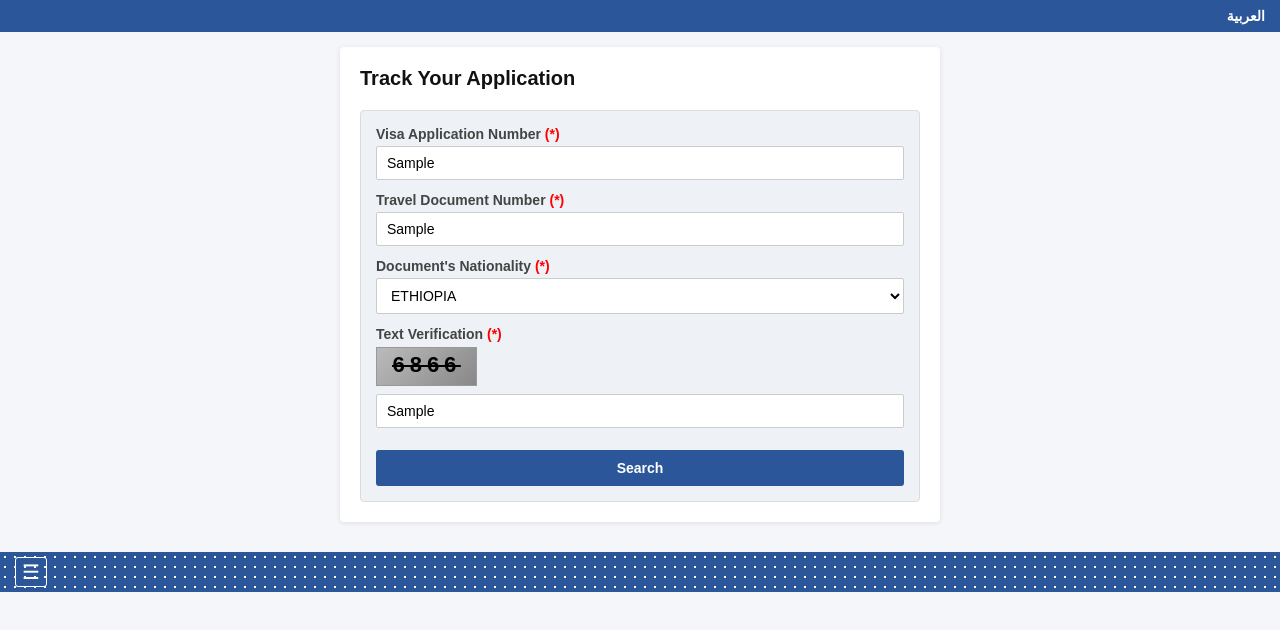
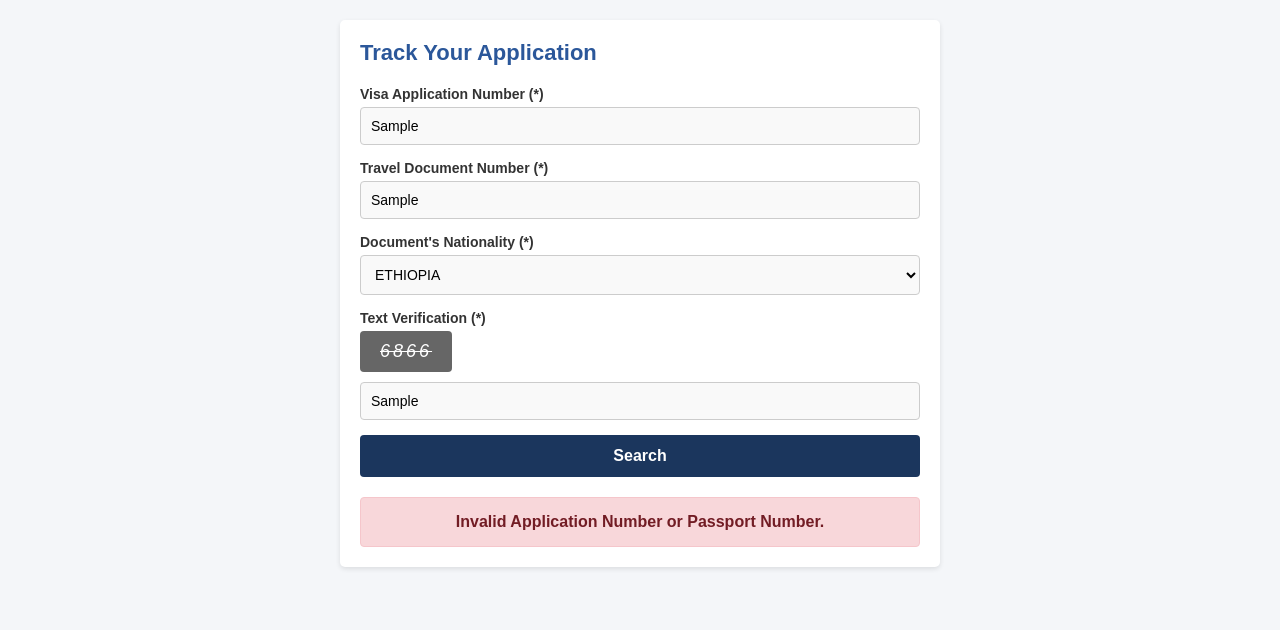
Before and after one commit to a01226596-collab/Visa-Verifier, a website: page index.html in a window 1280 px wide. Both pictures are taken after typing "Sample", "Sample", "Sample" into the empty fields and a click on the button "Search". Drawn offline with Linux system fonts and the light colour scheme; no server answers.

Commit message:
Update index.html

```diff
--- a/index.html
+++ b/index.html
@@ -15,245 +15,141 @@
             background-color: #f4f6f9;
             color: #333;
         }
-        .header-bar {
-            background-color: #2b579a;
+        .container {
+            max-width: 600px;
+            margin: 20px auto;
+            background: #fff;
+            padding: 20px;
+            border-radius: 5px;
+            box-shadow: 0 2px 5px rgba(0,0,0,0.1);
+        }
+        h2 {
+            margin-bottom: 20px;
+            font-size: 22px;
+            color: #2b579a;
+        }
+        .form-group {
+            margin-bottom: 15px;
+        }
+        label {
+            display: block;
+            margin-bottom: 5px;
+            font-size: 14px;
+            font-weight: bold;
+            color: #333;
+        }
+        input[type="text"], select {
+            width: 100%;
+            padding: 10px;
+            border: 1px solid #ccc;
+            border-radius: 4px;
+            font-size: 14px;
+            background-color: #f9f9f9;
+        }
+        .captcha-box {
+            display: flex;
+            align-items: center;
+            margin-bottom: 10px;
+        }
+        .captcha-img {
+            background: #666;
+            color: #fff;
+            padding: 10px 20px;
+            font-size: 18px;
+            font-style: italic;
+            letter-spacing: 3px;
+            border-radius: 4px;
+            user-select: none;
+            text-decoration: line-through;
+        }
+        .search-btn {
+            background-color: #1b365d;
             color: white;
-            padding: 8px 15px;
-            text-align: right;
-            font-size: 14px;
-        }
-        .header-bar a {
-            color: white;
-            text-decoration: none;
+            border: none;
+            padding: 12px 20px;
+            width: 100%;
+            font-size: 16px;
+            border-radius: 4px;
+            cursor: pointer;
             font-weight: bold;
         }
-        .container {
-            max-width: 600px;
-            margin: 15px auto;
-            background: #fff;
-            padding: 20px;
-            border-radius: 4px;
-            box-shadow: 0 1px 5px rgba(0,0,0,0.1);
+        .search-btn:hover {
+            background-color: #132743;
         }
-        h2 {
-            font-size: 20px;
-            color: #111;
-            margin-bottom: 20px;
-        }
-        .form-box {
-            background-color: #eef1f5;
+        /* Result Box Style */
+        #result-box {
+            margin-top: 20px;
             padding: 15px;
             border-radius: 4px;
-            border: 1px solid #dcdcdc;
-        }
-        .form-group {
-            margin-bottom: 12px;
-        }
-        .form-group label {
-            display: block;
-            font-size: 14px;
+            display: none;
+            font-size: 16px;
             font-weight: bold;
-            margin-bottom: 4px;
-            color: #444;
-        }
-        .form-group label span {
-            color: red;
-        }
-        .form-group input, .form-group select {
-            width: 100%;
-            padding: 8px 10px;
-            border: 1px solid #ccc;
-            border-radius: 2px;
-            font-size: 14px;
-            background-color: #fff;
-        }
-        .captcha-container {
-            display: flex;
-            align-items: center;
-            gap: 10px;
-            margin-top: 5px;
-        }
-        .captcha-box {
-            background: linear-gradient(135deg, #bbb, #888);
-            color: #000;
-            font-family: 'Courier New', Courier, monospace;
-            font-weight: bold;
-            font-size: 22px;
-            letter-spacing: 4px;
-            padding: 6px 15px;
-            text-decoration: line-through;
-            user-select: none;
-            border: 1px solid #999;
-        }
-        .btn-search {
-            background-color: #2b579a;
-            color: white;
-            border: none;
-            padding: 10px 20px;
-            font-size: 14px;
-            font-weight: bold;
-            cursor: pointer;
-            border-radius: 3px;
-            margin-top: 10px;
-            width: 100%;
-        }
-        .btn-search:hover {
-            background-color: #1f3f70;
-        }
-        .result-container {
-            margin-top: 25px;
-            display: none;
-            overflow-x: auto;
-        }
-        table {
-            width: 100%;
-            border-collapse: collapse;
-            font-size: 13px;
             text-align: center;
         }
-        th, td {
-            border: 1px solid #ccc;
-            padding: 8px 5px;
+        .approved {
+            background-color: #d4edda;
+            color: #155724;
+            border: 1px solid #c3e6cb;
         }
-        th {
-            background-color: #f0f4f8;
-            color: #2b579a;
-            font-weight: bold;
-        }
-        .status-approved {
-            color: #0d8a00;
-            font-weight: bold;
-        }
-        .error-msg {
-            color: red;
-            font-size: 13px;
-            margin-top: 10px;
-            display: none;
-        }
-        .footer-pattern {
-            margin-top: 30px;
-            background-color: #2b579a;
-            height: 40px;
-            background-image: radial-gradient(white 15%, transparent 16%);
-            background-size: 10px 10px;
-            display: flex;
-            align-items: center;
-            padding-left: 15px;
-        }
-        .menu-icon {
-            color: white;
-            font-size: 20px;
-            border: 1px solid white;
-            padding: 2px 6px;
-            border-radius: 3px;
+        .error {
+            background-color: #f8d7da;
+            color: #721c24;
+            border: 1px solid #f5c6cb;
         }
     </style>
 </head>
 <body>
 
-    <div class="header-bar">
-        <a href="#">العربية</a>
-    </div>
-
     <div class="container">
         <h2>Track Your Application</h2>
-
-        <div class="form-box">
-            <form id="trackForm">
+        <form id="visaForm">
             <div class="form-group">
-                    <label>Visa Application Number <span>(*)</span></label>
-                    <input type="text" id="appNum" required placeholder="Enter Application Number">
+                <label>Visa Application Number (*)</label>
+                <input type="text" id="appId" required>
             </div>
-
             <div class="form-group">
-                    <label>Travel Document Number <span>(*)</span></label>
-                    <input type="text" id="docNum" required placeholder="Enter Passport Number">
+                <label>Travel Document Number (*)</label>
+                <input type="text" id="passport" required>
             </div>
-
             <div class="form-group">
-                    <label>Document's Nationality <span>(*)</span></label>
-                    <select id="nationality" required>
+                <label>Document's Nationality (*)</label>
+                <select id="nationality">
                     <option value="ETHIOPIA">ETHIOPIA</option>
-                        <option value="SUDAN">SUDAN</option>
-                        <option value="EGYPT">EGYPT</option>
-                        <option value="SOMALIA">SOMALIA</option>
                 </select>
             </div>
+            <div class="form-group">
+                <label>Text Verification (*)</label>
+                <div class="captcha-box">
+                    <div class="captcha-img">6866</div>
+                </div>
+                <input type="text" id="captchaInput" required>
+            </div>
+            <button type="submit" class="search-btn">Search</button>
+        </form>
 
-                <div class="form-group">
-                    <label>Text Verification <span>(*)</span></label>
-                    <div class="captcha-container">
-                        <div class="captcha-box">6866</div>
-                    </div>
-                    <input type="text" id="captcha" style="margin-top: 8px;" required placeholder="Enter captcha code">
-                </div>
-
-                <button type="submit" class="btn-search">Search</button>
-                <div id="errorMsg" class="error-msg">No records found. Please check your details.</div>
-            </form>
-        </div>
-
-        <div class="result-container" id="resultBox">
-            <table>
-                <thead>
-                    <tr>
-                        <th>Visa Application Number</th>
-                        <th>Travel Document Nationality</th>
-                        <th>Travel Document Number</th>
-                        <th>Status</th>
-                    </tr>
-                </thead>
-                <tbody>
-                    <tr>
-                        <td id="resAppNum"></td>
-                        <td id="resNat"></td>
-                        <td id="resDocNum"></td>
-                        <td class="status-approved" id="resStatus">Approved</td>
-                    </tr>
-                </tbody>
-            </table>
-        </div>
-    </div>
-
-    <div class="footer-pattern">
-        <div class="menu-icon">☰</div>
+        <div id="result-box"></div>
     </div>
 
     <script>
-        document.getElementById('trackForm').addEventListener('submit', async function(e) {
+        document.getElementById('visaForm').addEventListener('submit', function(e) {
             e.preventDefault();
 
-            const inputApp = document.getElementById('appNum').value.trim();
-            const inputDoc = document.getElementById('docNum').value.trim();
-            const inputNat = document.getElementById('nationality').value;
-            const errorMsg = document.getElementById('errorMsg');
-            const resultBox = document.getElementById('resultBox');
+            const appId = document.getElementById('appId').value.trim();
+            const passport = document.getElementById('passport').value.trim();
+            const resultBox = document.getElementById('result-box');
 
-            try {
-                const response = await fetch('/api/track', {
-                    method: 'POST',
-                    headers: { 'Content-Type': 'application/json' },
-                    body: JSON.stringify({ appNum: inputApp, docNum: inputDoc, nationality: inputNat })
-                });
-
-                const result = await response.json();
-
-                if (result.success) {
-                    errorMsg.style.display = 'none';
-                    document.getElementById('resAppNum').innerText = result.data.appNum;
-                    document.getElementById('resNat').innerText = result.data.nationality;
-                    document.getElementById('resDocNum').innerText = result.data.docNum;
-                    document.getElementById('resStatus').innerText = result.data.status;
+            // ትክክለኛውን መረጃ ማረጋገጥ
+            if (appId === '100066707335' && passport === 'E00865368') {
                 resultBox.style.display = 'block';
+                resultBox.className = 'approved';
+                resultBox.innerHTML = 'Status: Approved! ✅ (Visa Granted)';
             } else {
-                    resultBox.style.display = 'none';
-                    errorMsg.innerText = result.message;
-                    errorMsg.style.display = 'block';
-                }
-            } catch (err) {
-                console.error(err);
+                resultBox.style.display = 'block';
+                resultBox.className = 'error';
+                resultBox.innerHTML = 'Invalid Application Number or Passport Number.';
             }
         });
     </script>
+
 </body>
 </html>
```
Lines whose indentation alone changed are shown as unchanged.
